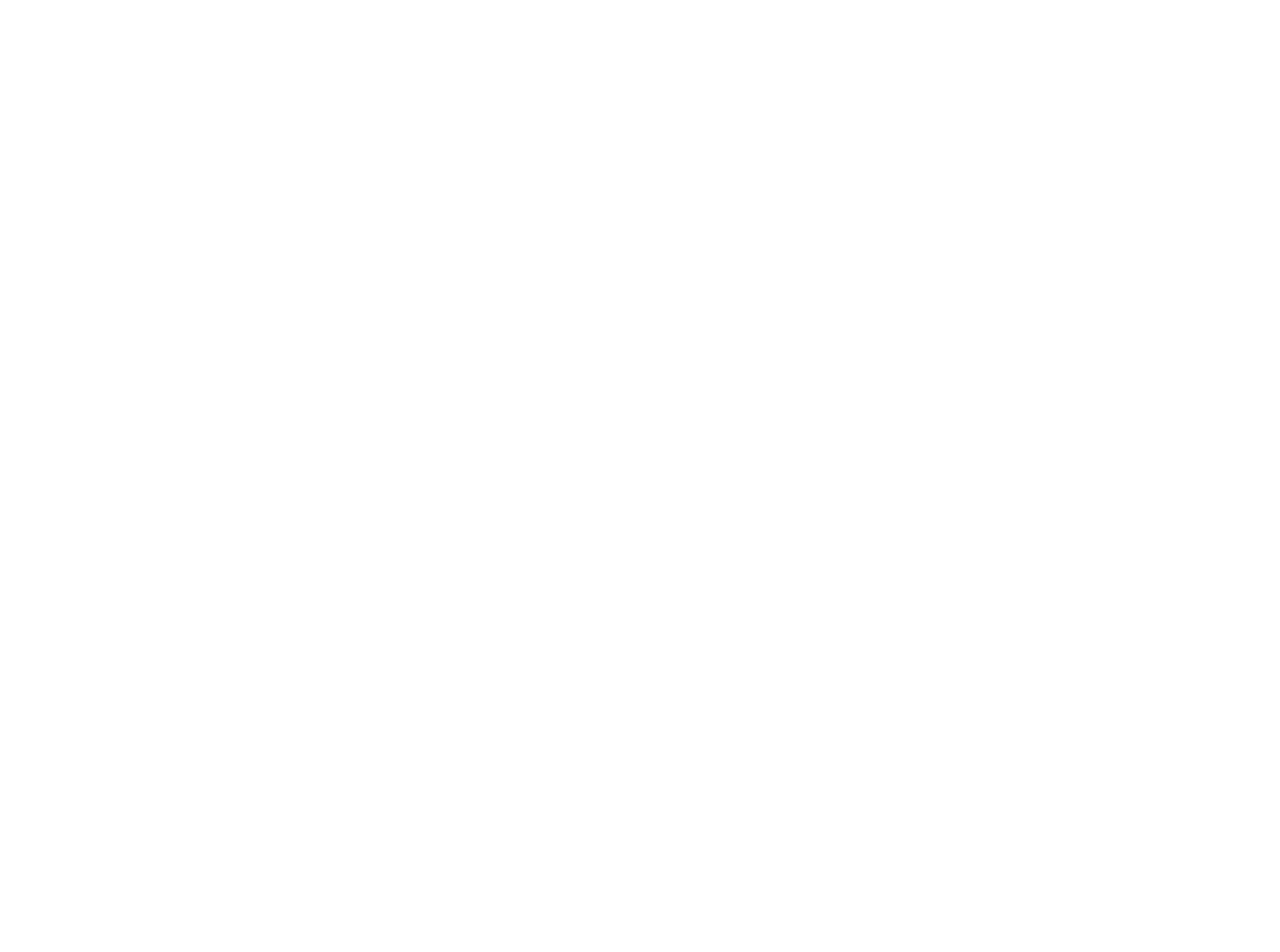
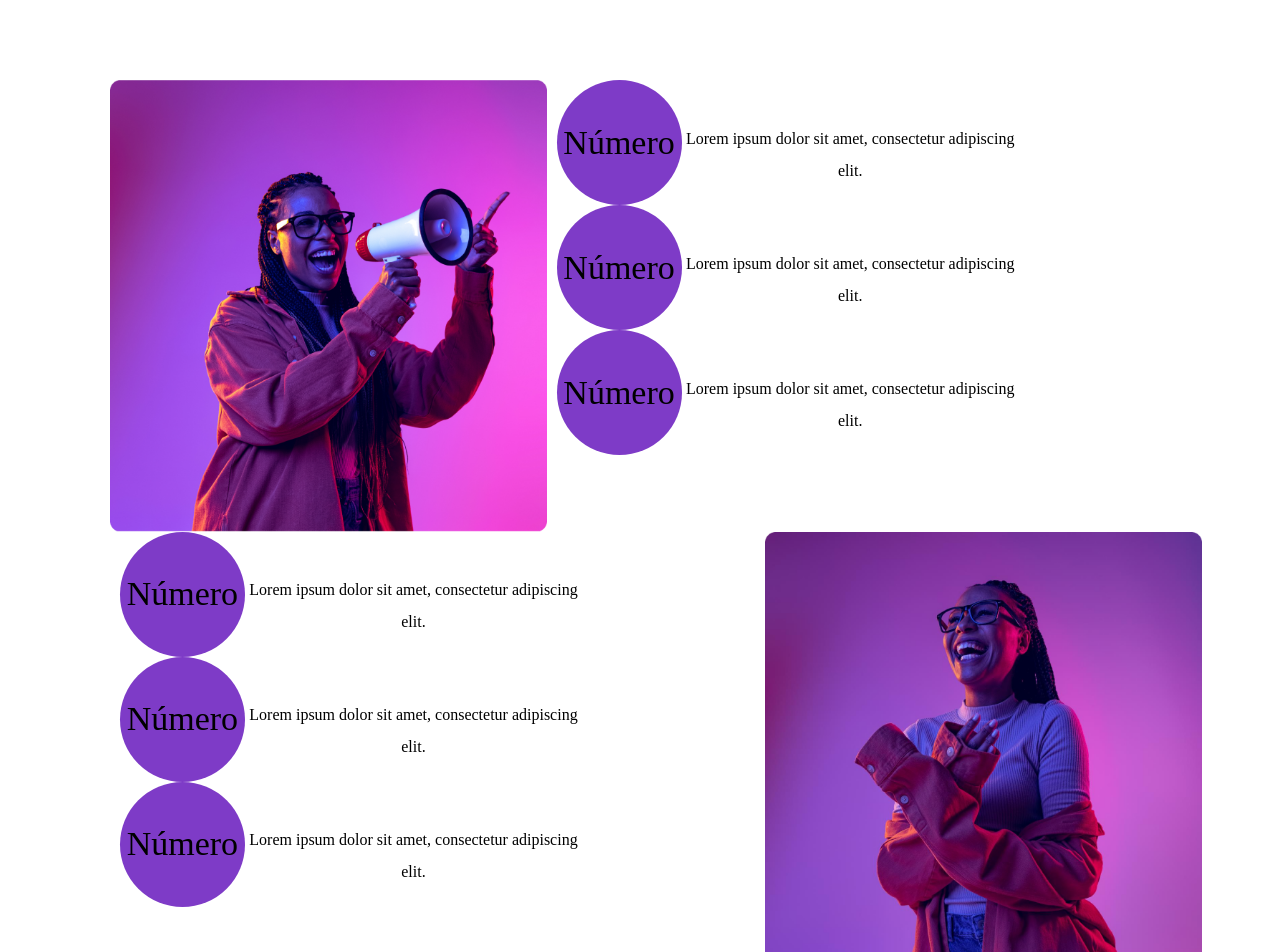
Before and after one commit to citi-onboarding/PubliEasy, a React (Create React App) app in the folder client/: page / in a window 1280 px wide. Shown: the top 952 px of the page. Before the commit the page ends 800 px from the top, so only its background shows below. Built offline with nearby package versions, Linux system fonts and the light colour scheme.

Commit message:
FEAT[feature/metrics]: fixed metrics data

```diff
--- a/client/src/pages/Metrics/index.tsx
+++ b/client/src/pages/Metrics/index.tsx
@@ -1,17 +1,43 @@
 import React from "react";
-import { MainContainer, UpContainer, DownContainer, ImageUp, ImageDown } from './styles';
+import { MainContainer, UpContainer, DownContainer, Image, Paragraph, MetricData, Circle } from './styles';
 import { Image1, Image2 } from '../../assets';
 
 export const Metrics: React.FC = () => {
     return (
         <MainContainer>
             <UpContainer>
-                <ImageUp src={Image1} alt=""/>
-
+                <Image src={Image1} alt=""/>
+                <div>
+                    <MetricData>
+                        <Circle><p>Número</p></Circle>
+                        <Paragraph>Lorem ipsum dolor sit amet, consectetur adipiscing elit.</Paragraph>
+                    </MetricData>
+                    <MetricData>
+                        <Circle><p>Número</p></Circle>
+                        <Paragraph>Lorem ipsum dolor sit amet, consectetur adipiscing elit.</Paragraph>
+                    </MetricData>
+                    <MetricData>
+                        <Circle><p>Número</p></Circle>
+                        <Paragraph>Lorem ipsum dolor sit amet, consectetur adipiscing elit.</Paragraph>
+                    </MetricData>
+                </div>
             </UpContainer>
             <DownContainer>
-                <ImageDown src={Image2} alt=""/>
-
+                <Image src={Image2} alt=""/>
+                <div>
+                    <MetricData>
+                        <Circle><p>Número</p></Circle>
+                        <Paragraph>Lorem ipsum dolor sit amet, consectetur adipiscing elit.</Paragraph>
+                    </MetricData>
+                    <MetricData>
+                        <Circle><p>Número</p></Circle>
+                        <Paragraph>Lorem ipsum dolor sit amet, consectetur adipiscing elit.</Paragraph>
+                    </MetricData>
+                    <MetricData>
+                        <Circle><p>Número</p></Circle>
+                        <Paragraph>Lorem ipsum dolor sit amet, consectetur adipiscing elit.</Paragraph>
+                    </MetricData>
+                </div>
             </DownContainer>
 
         </MainContainer>
--- a/client/src/pages/Metrics/styles.ts
+++ b/client/src/pages/Metrics/styles.ts
@@ -1,8 +1,8 @@
 import styled from 'styled-components';
 
 export const MainContainer = styled.div`
-  width: 100vw;
-  height: 100vh;
+  width: 90%;
+  margin: 80px;
 
   display: flex;
   justify-content: center;
@@ -11,17 +11,49 @@
 `;
 
 export const UpContainer = styled.div`
+  display: flex;
+  flex-direction: row;
+  justify-content: space-betwenn;
+`;
+
+export const DownContainer = styled.div`
+  display: flex;
+  flex-direction: row-reverse;
+  justify-content: space-between;
+`;
+
+export const Image = styled.img`
+  width:40%;
+`;
+
+export const MetricContainer = styled.img`
+   width: 10%
+`;
+
+export const MetricData = styled.div`
+  width: 10%
+  font-family: Raleway;
+  display: flex;
+  justify-content: center;
+  align-items: center;
 
 `;
 
-export const DownContainer = styled.div`
-
+export const Circle = styled.div`
+  width: 125px;
+  height: 125px;
+  border-radius: 50%;
+  background-color: #7E3BC7;
+  display: flex;
+  justify-content: center;
+  align-items: center;
+  font-size: 34px
 `;
 
-export const ImageUp = styled.div`
-  width:25%
+export const Paragraph = styled.p`
+  margin-top: 24px;
+  line-height: 32px;
+  text-align: center;
+  font-color: black;
+  width:70%
 `;
-
-export const ImageDown = styled.div`
-  width: 25%
-`;
```
